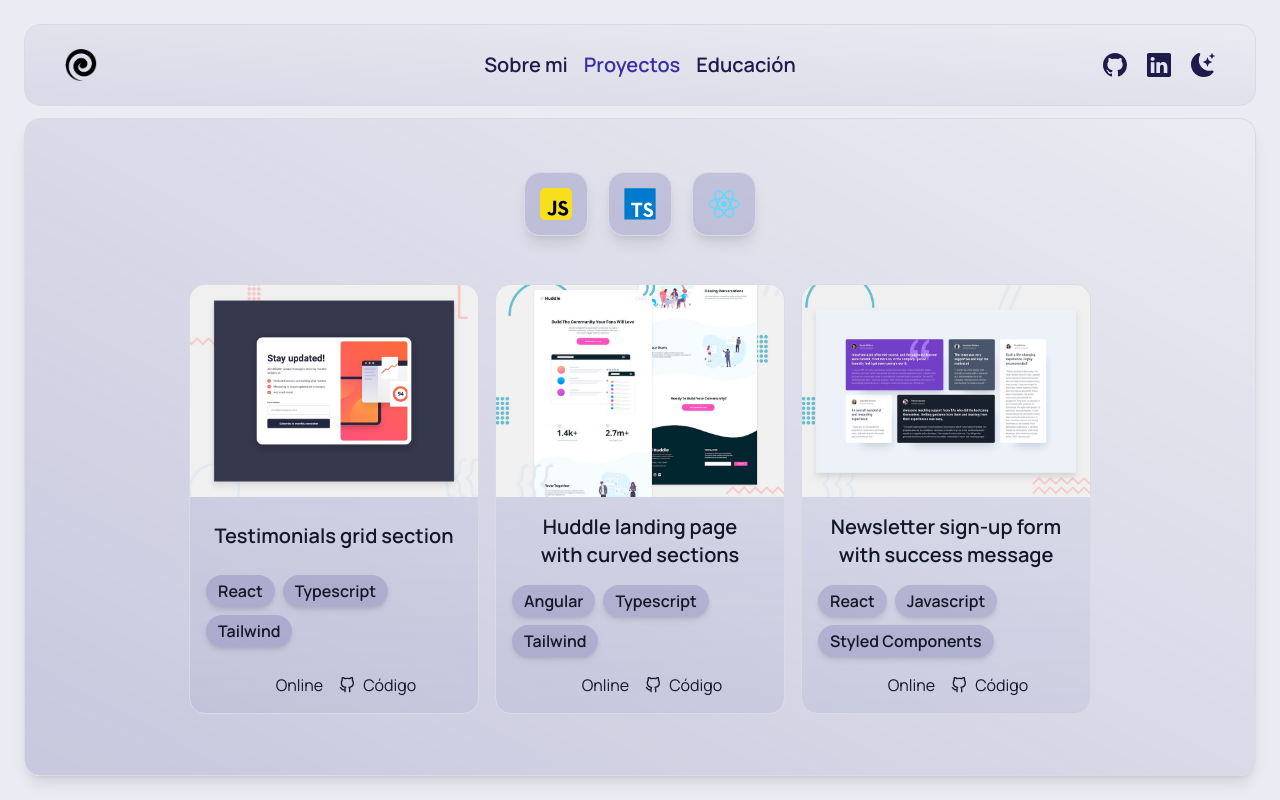
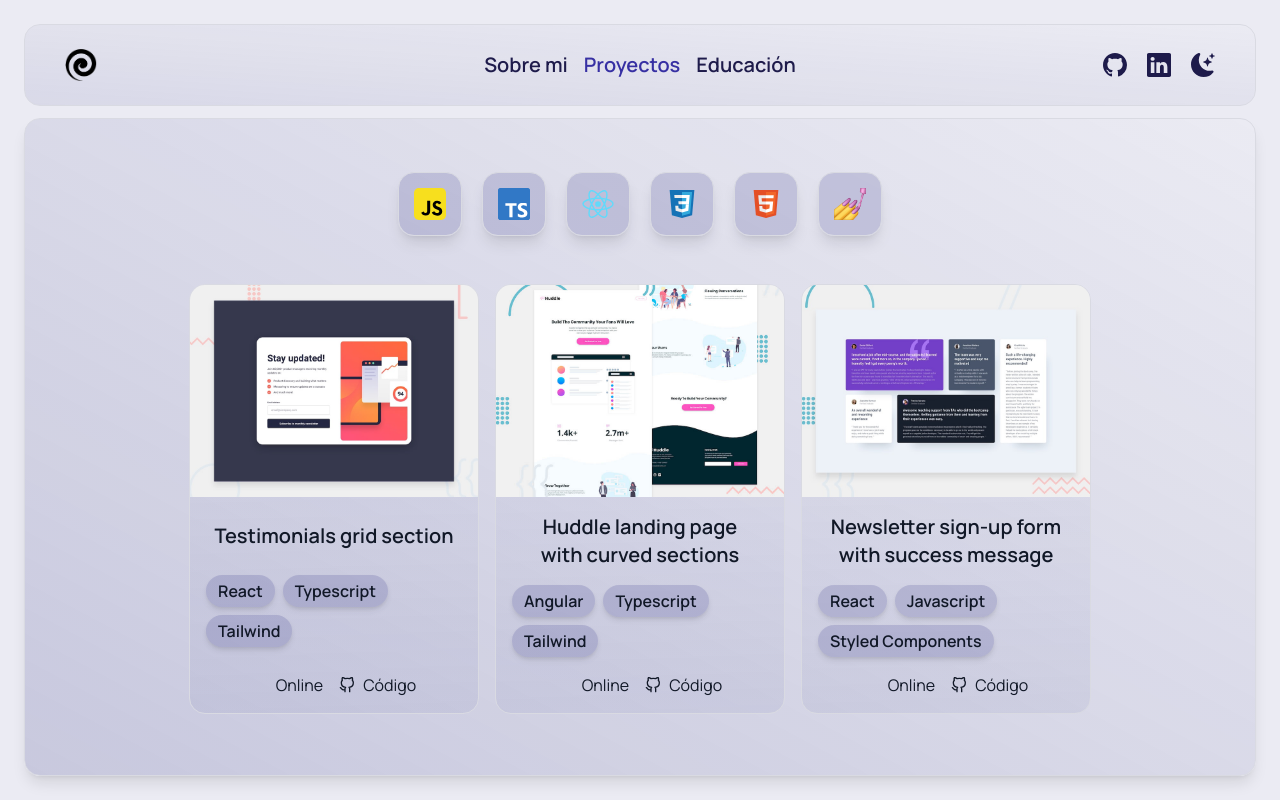
Before and after one commit to Blackpachamame/portfolio, a React (Vite) app: page /proyectos in a window 1280 px wide. Built offline with nearby package versions, Linux system fonts and the light colour scheme; some icons are missing; a web font is replaced by a local one.

Commit message:
Agregando skills

```diff
--- a/src/assets/data/skills.ts
+++ b/src/assets/data/skills.ts
@@ -3,6 +3,9 @@ import {
     javascript,
     typescript,
     react,
+    css,
+    html,
+    styledComponents,
 } from "../images/skills"
 
 export const skills = [
@@ -21,4 +24,19 @@ export const skills = [
         imgSkill: react,
         nombre: "React",
     },
+    {
+        id: uuid(),
+        imgSkill: css,
+        nombre: "Css",
+    },
+    {
+        id: uuid(),
+        imgSkill: html,
+        nombre: "Html",
+    },
+    {
+        id: uuid(),
+        imgSkill: styledComponents,
+        nombre: "Styled Components",
+    },
 ];
--- a/src/assets/images/skills/index.ts
+++ b/src/assets/images/skills/index.ts
@@ -1,9 +1,15 @@
 import javascript from "../skills/javascript.svg";
 import typescript from "../skills/typescript.svg";
 import react from "../skills/react.svg";
+import css from "../skills/css.svg";
+import html from "../skills/html.svg";
+import styledComponents from "../skills/styledcomponets.png";
 
 export {
     javascript,
     typescript,
     react,
+    css,
+    html,
+    styledComponents,
 };
```
Also changed, not shown: src/assets/images/skills/styledcomponets.png (added), src/assets/images/skills/typescript.svg.
